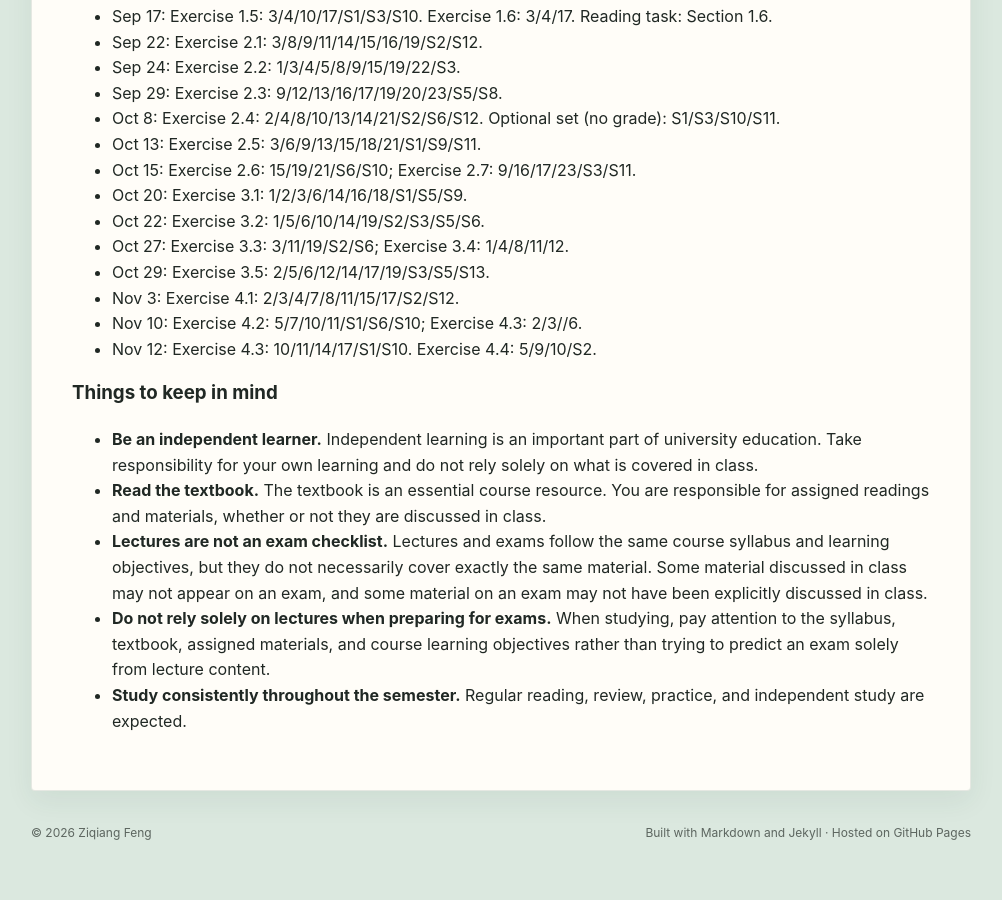
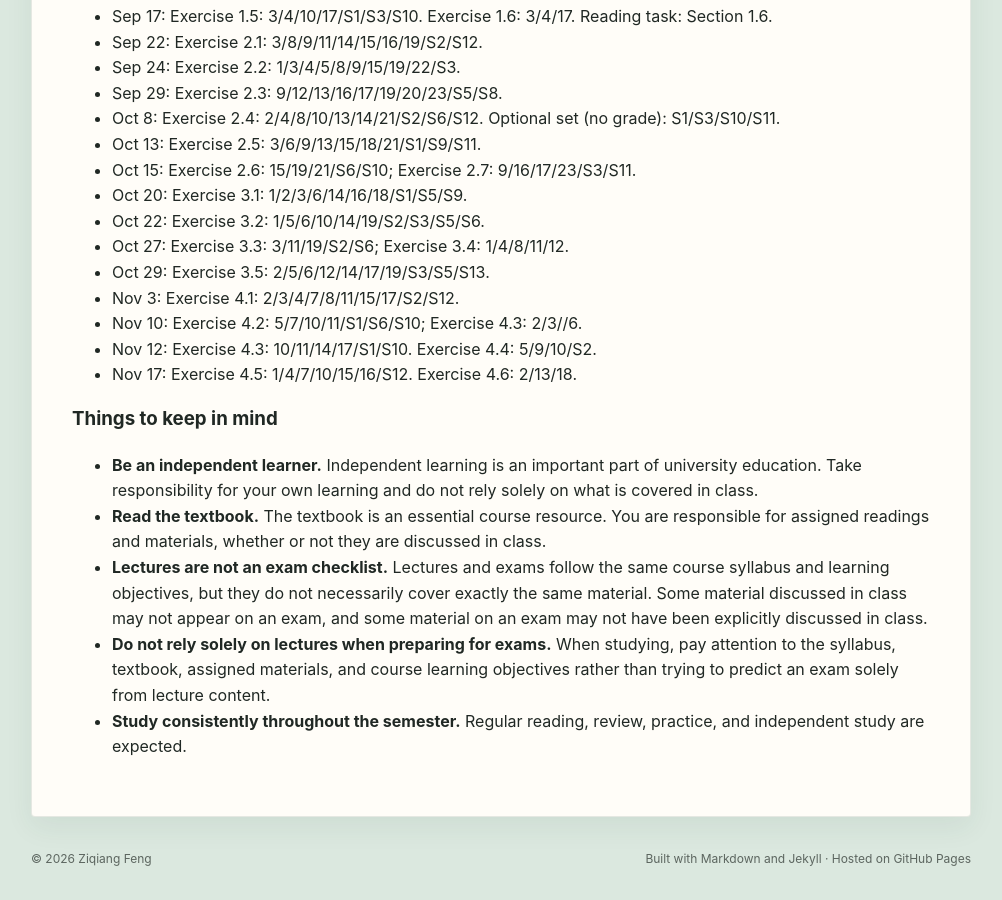
Before and after one commit to ziqiangfeng95/ziqiangfeng95.github.io, a Jekyll site: the page built from teaching/advmath/index.md, in a window 1280 px wide and 900 px high, scrolled down 1788 px. Shown: the whole window, without its empty margins (139-1141 px from the left). Built offline with Jekyll 4.4.1, drawn with Linux system fonts in a browser that asks for light colours; before the commit the page ends 2662 px from its top, so only the background shows below that.

Commit message:
Update index.md

```diff
--- a/teaching/advmath/index.md
+++ b/teaching/advmath/index.md
@@ -117,6 +117,7 @@ The homework below is all taken from the lecture notes.
 - Nov 3: Exercise 4.1: 2/3/4/7/8/11/15/17/S2/S12.
 - Nov 10: Exercise 4.2: 5/7/10/11/S1/S6/S10; Exercise 4.3: 2/3//6.
 - Nov 12: Exercise 4.3: 10/11/14/17/S1/S10. Exercise 4.4: 5/9/10/S2.
+- Nov 17: Exercise 4.5: 1/4/7/10/15/16/S12. Exercise 4.6: 2/13/18.
 
 ### Things to keep in mind
 
```
